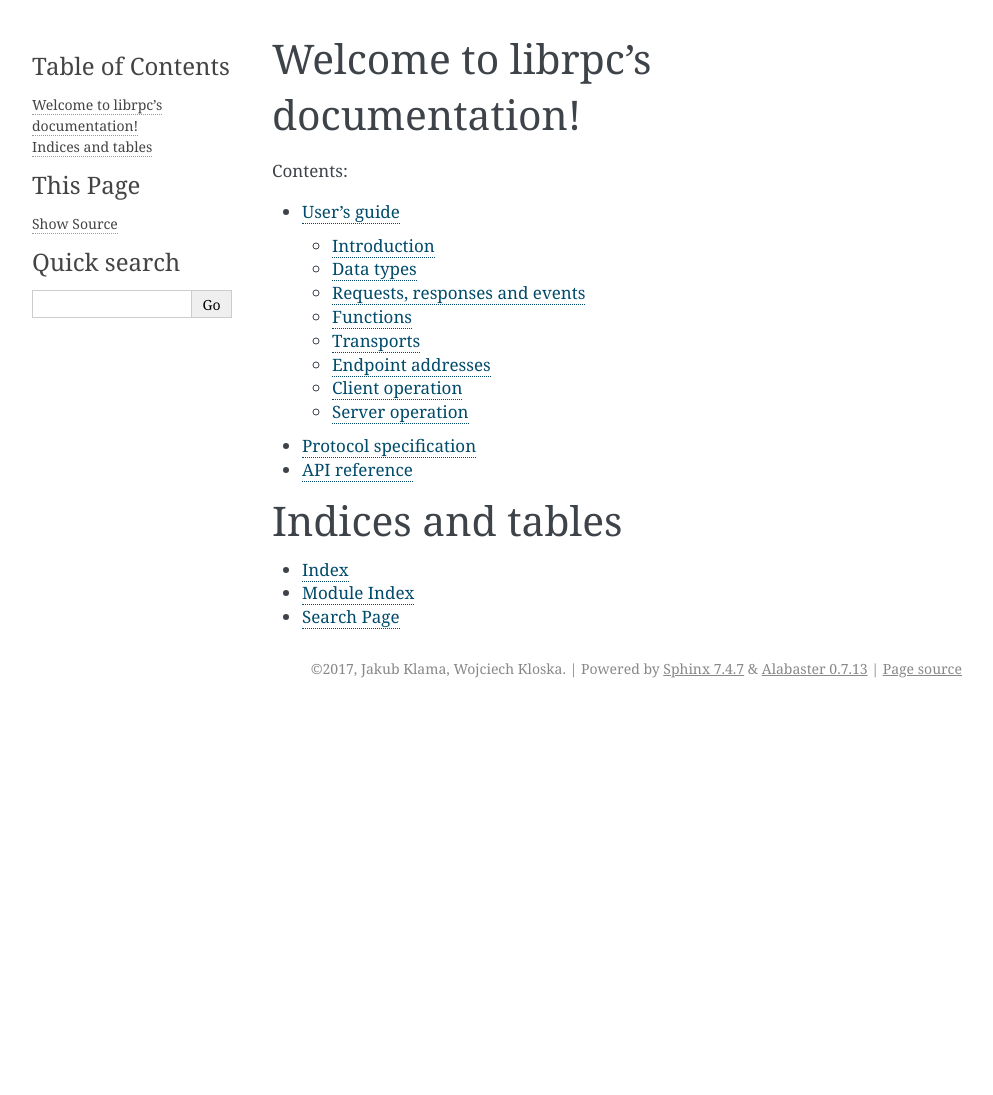
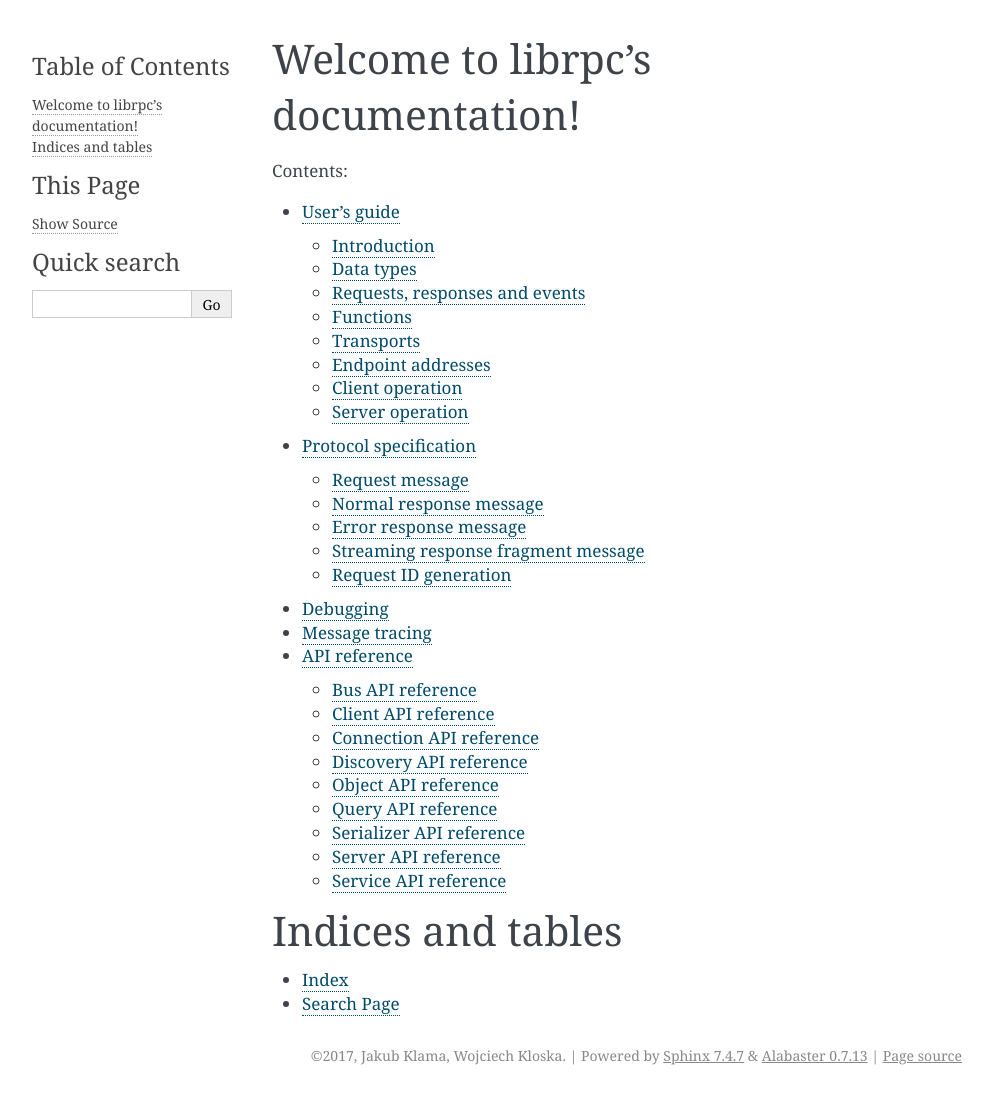
Before and after one commit to twoporeguys/librpc, a Sphinx documentation site: the page built from docs/source/index.rst, in a window 1280 px wide. Shown: the whole page, without its empty margins (148-1141 px from the left). Built offline with Sphinx 7.4.7, drawn with Linux system fonts in a browser that asks for light colours; before the commit the page ends 900 px from its top, so only the background shows below that.

Commit message:
Start debugging and protocol sections, split up API reference into subsections.

```diff
--- a/docs/source/index.rst
+++ b/docs/source/index.rst
@@ -12,6 +12,7 @@
 
    guide
    protocol
+   debugging
    reference
 
 
--- a/docs/source/protocol.rst
+++ b/docs/source/protocol.rst
@@ -1,2 +1,25 @@
 Protocol specification
 ======================
+librpc messages are dictionary objects serialized using MessagePack format.
+
+
+Request message
+---------------
+Sent by a client to a server
+
+
+Normal response message
+-----------------------
+
+
+Error response message
+----------------------
+
+
+Streaming response fragment message
+-----------------------------------
+
+Request ID generation
+---------------------
+Request ID can be any string unique on the server for the duration of the
+request. However, by convention, request IDs are UUID version 4 strings.
--- /dev/null
+++ b/docs/source/reference/bus.rst
@@ -0,0 +1,4 @@
+Bus API reference
+=================
+
+.. doxygenfile:: bus.h
--- /dev/null
+++ b/docs/source/reference/client.rst
@@ -0,0 +1,4 @@
+Client API reference
+====================
+
+.. doxygenfile:: client.h
--- /dev/null
+++ b/docs/source/reference/connection.rst
@@ -0,0 +1,4 @@
+Connection API reference
+========================
+
+.. doxygenfile:: connection.h
--- /dev/null
+++ b/docs/source/reference/discovery.rst
@@ -0,0 +1,4 @@
+Discovery API reference
+=======================
+
+.. doxygenfile:: discovery.h
--- /dev/null
+++ b/docs/source/reference/object.rst
@@ -0,0 +1,4 @@
+Object API reference
+====================
+
+.. doxygenfile:: object.h
--- /dev/null
+++ b/docs/source/reference/query.rst
@@ -0,0 +1,4 @@
+Query API reference
+===================
+
+.. doxygenfile:: query.h
--- /dev/null
+++ b/docs/source/reference/serializer.rst
@@ -0,0 +1,4 @@
+Serializer API reference
+========================
+
+.. doxygenfile:: serializer.h
--- /dev/null
+++ b/docs/source/reference/server.rst
@@ -0,0 +1,4 @@
+Server API reference
+====================
+
+.. doxygenfile:: server.h
--- /dev/null
+++ b/docs/source/reference/service.rst
@@ -0,0 +1,4 @@
+Service API reference
+=====================
+
+.. doxygenfile:: service.h
```
Also changed, not shown: other parts of docs/source/index.rst (+0 -1 lines), docs/source/debugging.rst (added, +8 -0 lines), docs/source/reference.rst (+6 -1 lines).
